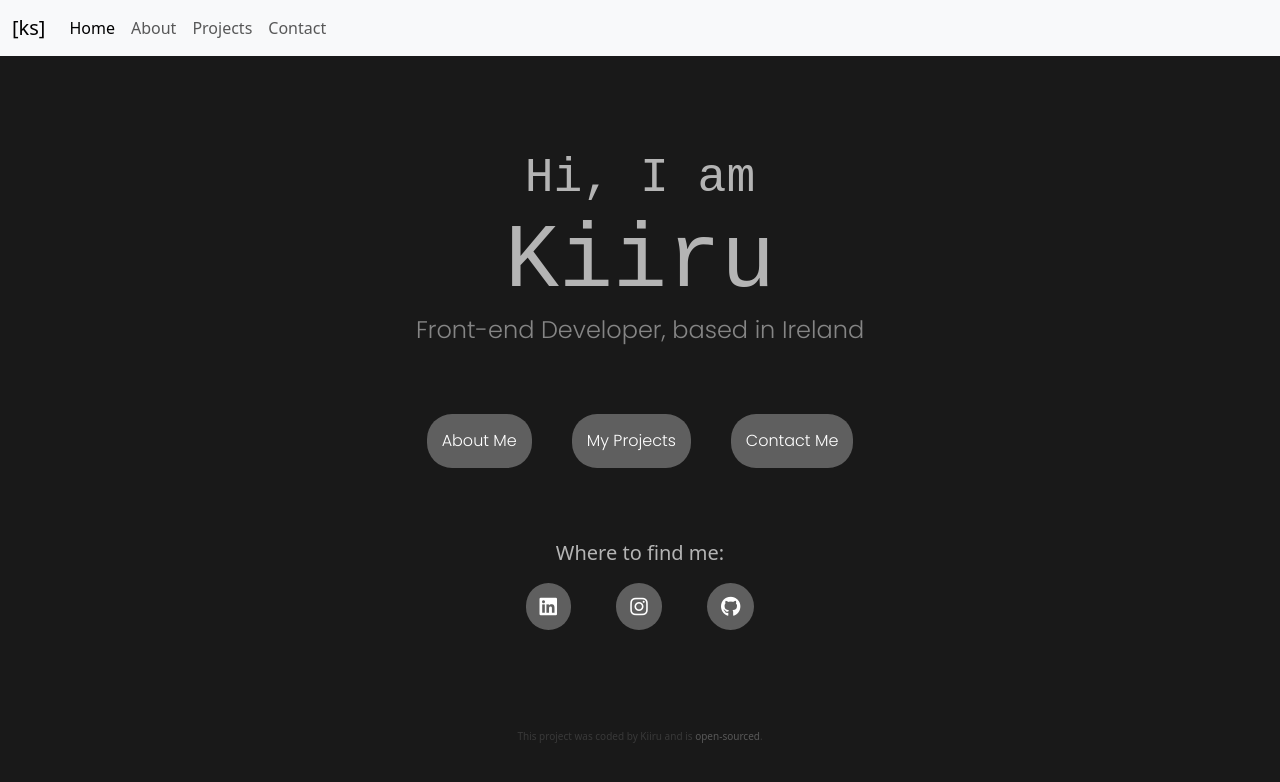
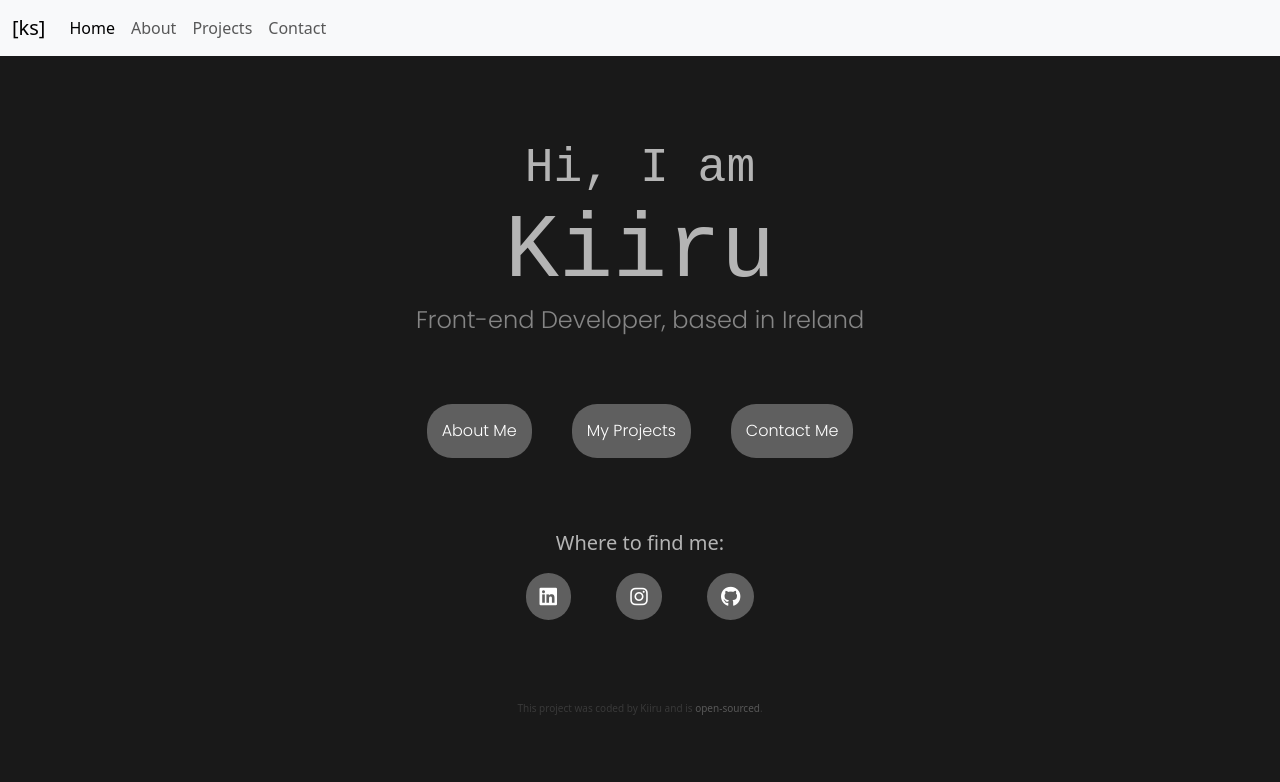
Before and after one commit to kiiru-sn/My-Portfolio, a plain HTML site: page index.html in a window 1280 px wide. Drawn offline with nearby package versions, Linux system fonts and the light colour scheme.

Commit message:
edited padding at the top of the page

```diff
--- a/index.html
+++ b/index.html
@@ -90,7 +90,7 @@
           ><i class="fa-brands fa-github"></i
         ></a>
       </div>
-      <h6 id="bottom-text" class="text-center mt-5">
+      <h6 id="bottom-text" class="text-center">
         This project was coded by Kiiru and is
         <a href="https://github.com/kiiru-sn/My-Portfolio" target="_blank"
           >open-sourced</a
--- a/src/style.css
+++ b/src/style.css
@@ -9,7 +9,7 @@
 body {
   margin: 60px auto;
   max-width: 800px;
-  padding-top: 90px;
+  padding-top: 80px;
   background: rgb(25, 25, 25);
   color: rgb(180, 180, 180);
 }
@@ -174,7 +174,7 @@ footer {
 
 #bottom-text {
   font-size: 10px;
-  padding-top: 60px;
+  padding-top: 90px;
   color: rgb(57, 57, 57);
 }
 
```
